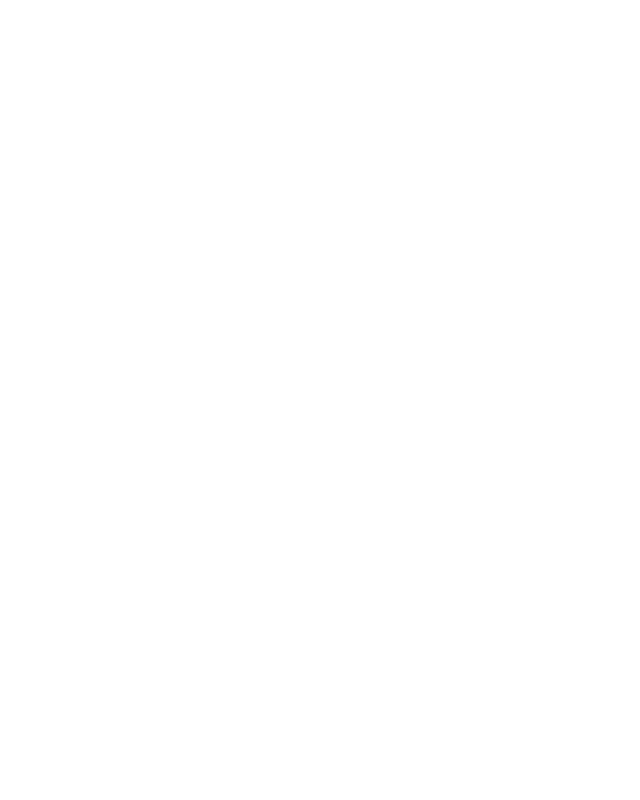
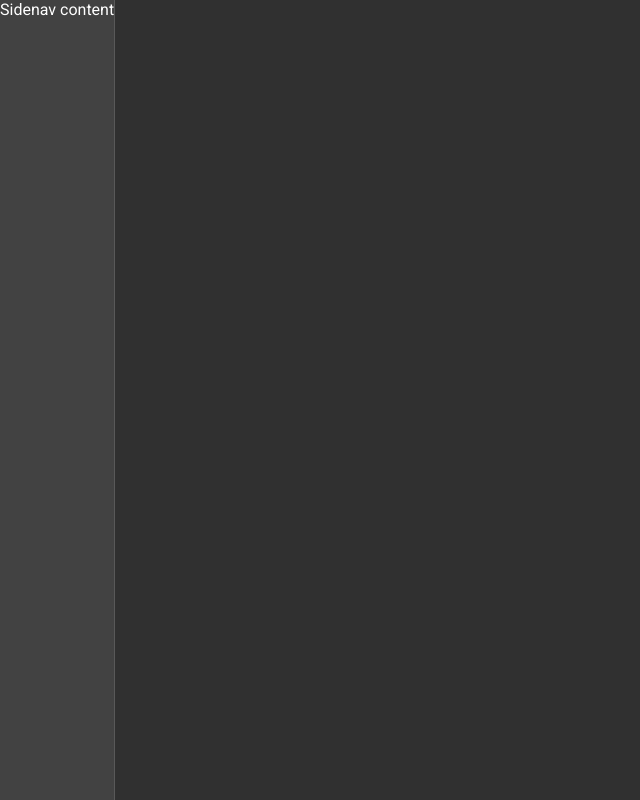
Before and after one commit to NinaRuiz/writting-app, an Angular app: page / in a window 1280 px wide. Shown: the whole page, without its empty margins (0-640 px from the left). Built offline with nearby package versions, Linux system fonts and the light colour scheme.

Commit message:
Add CSS to sidebar

```diff
--- a/src/app/components/sidebar-component/sidebar-component.component.css
+++ b/src/app/components/sidebar-component/sidebar-component.component.css
@@ -0,0 +1,4 @@
+.container{
+  height: 100vh;
+  width: 100%;
+}
--- a/src/app/components/sidebar-component/sidebar-component.component.html
+++ b/src/app/components/sidebar-component/sidebar-component.component.html
@@ -1,5 +1,5 @@
 <!-- Sidenav component -->
-<mat-sidenav-container class="example-container">
+<mat-sidenav-container class="container">
 
   <!-- Menu -->
   <mat-sidenav mode="side" opened> Sidenav content </mat-sidenav>
```
